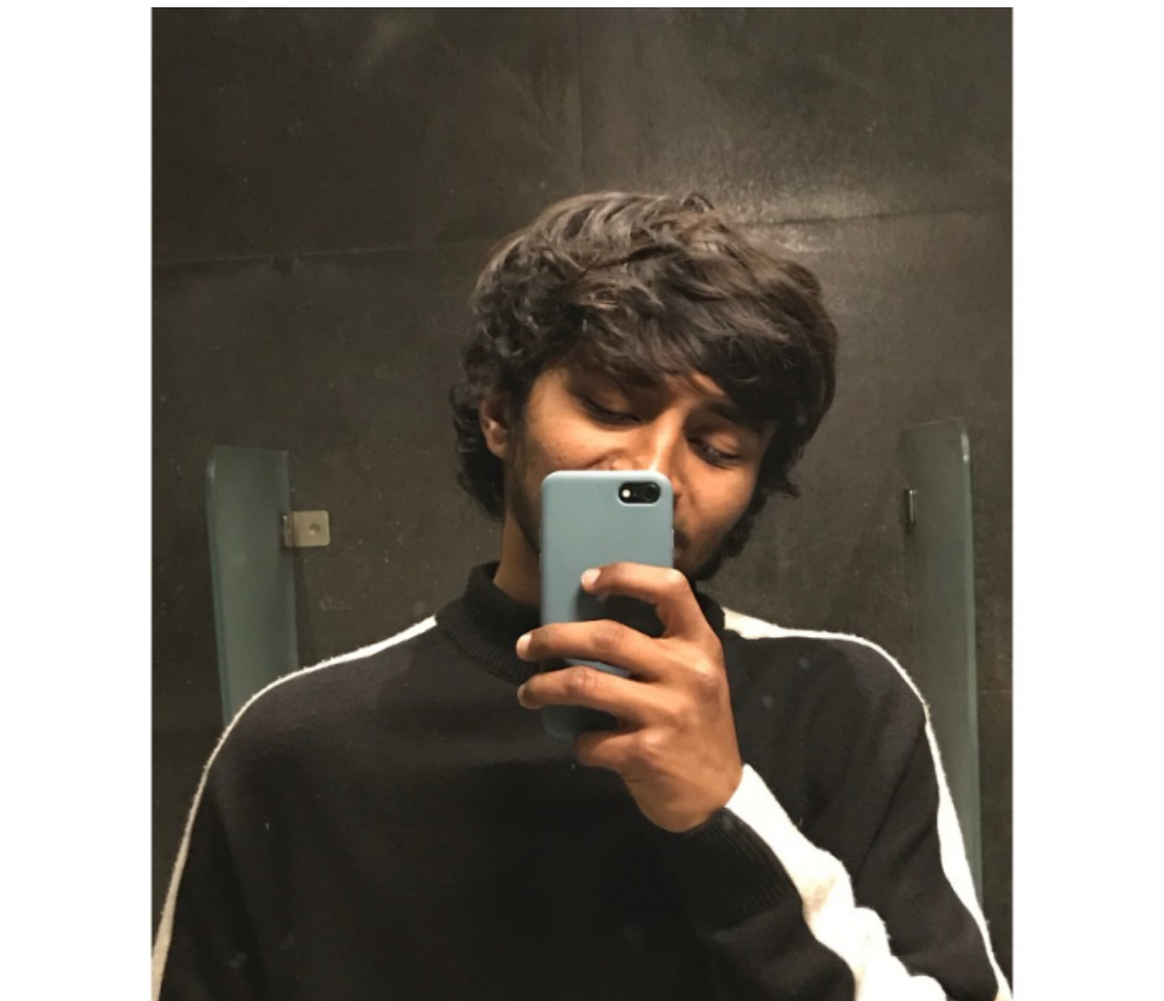
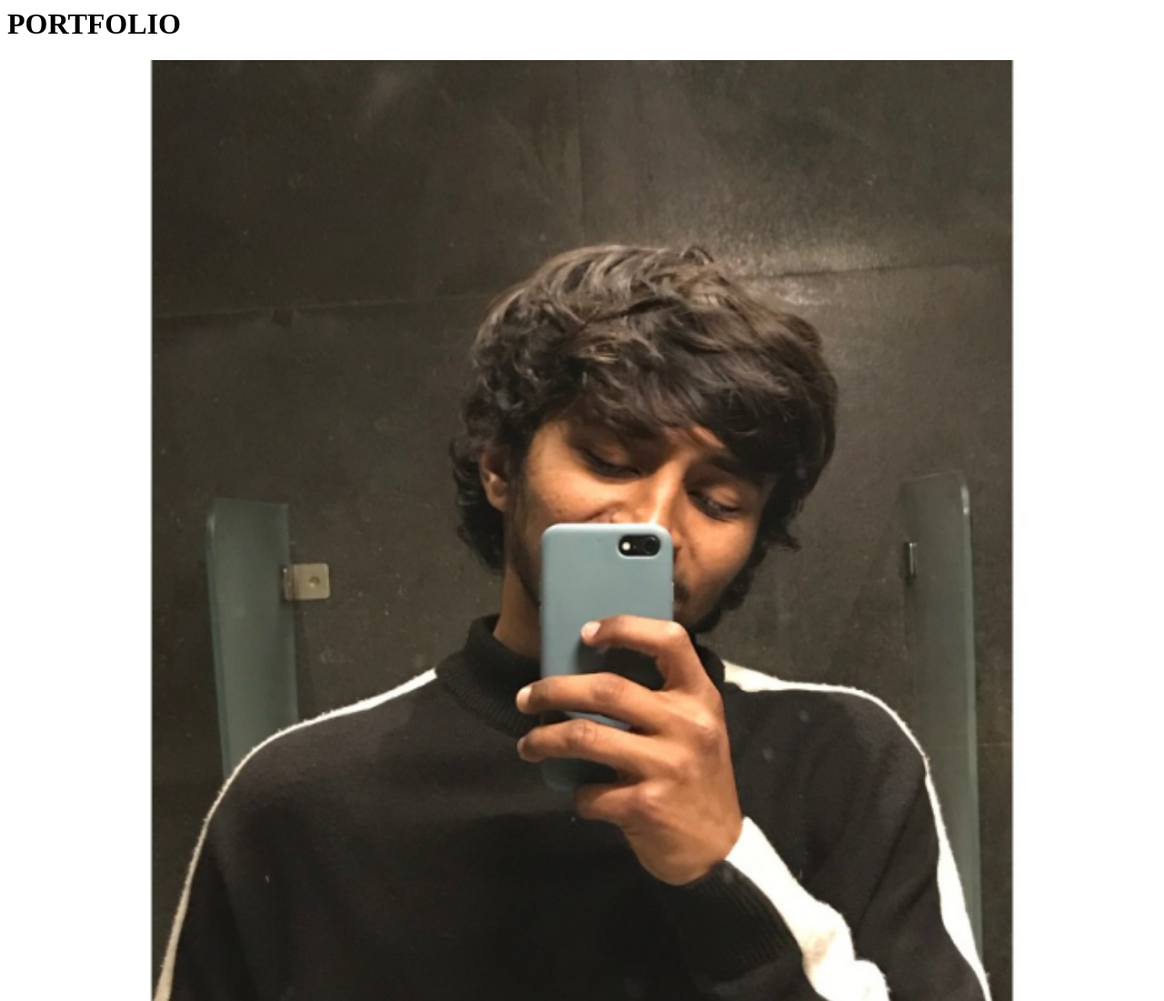
Before and after one commit to Harsh-pepe/Harsh-pepe.github.io, a plain HTML site: page index.html in a window 1280 px wide. Shown: the top 1100 px of the page at 91% size. Drawn offline with Linux system fonts and the light colour scheme.

Commit message:
Update index.html

```diff
--- a/index.html
+++ b/index.html
@@ -1,5 +1,5 @@
 <html>
- <title> PORTFOLIO </title>
+<h1> PORTFOLIO </h1>
 <img src="index.png" alt="Harshwardhan Singh Rathore" style="width:100%;">
 <p>Hello , I am Harshwardhan Singh Rathore.Currently, i am pursuing B.tech(Computer Science) from Poornima University</P>
 <a href="https://www.linkedin.com/in/harshwardhan-singh-rathore-6345921a2">Linkedin</a>
```
